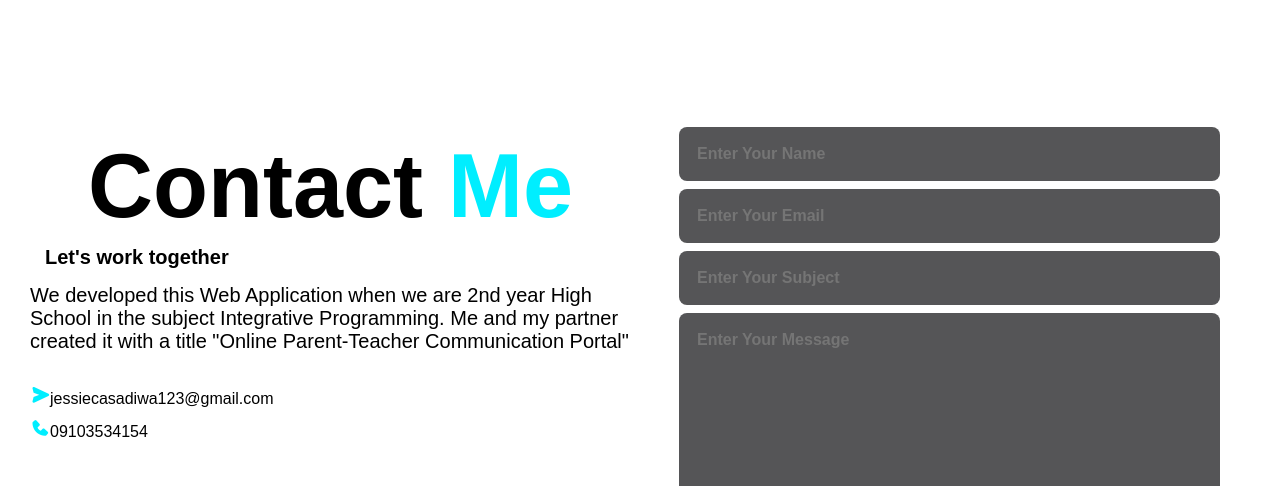
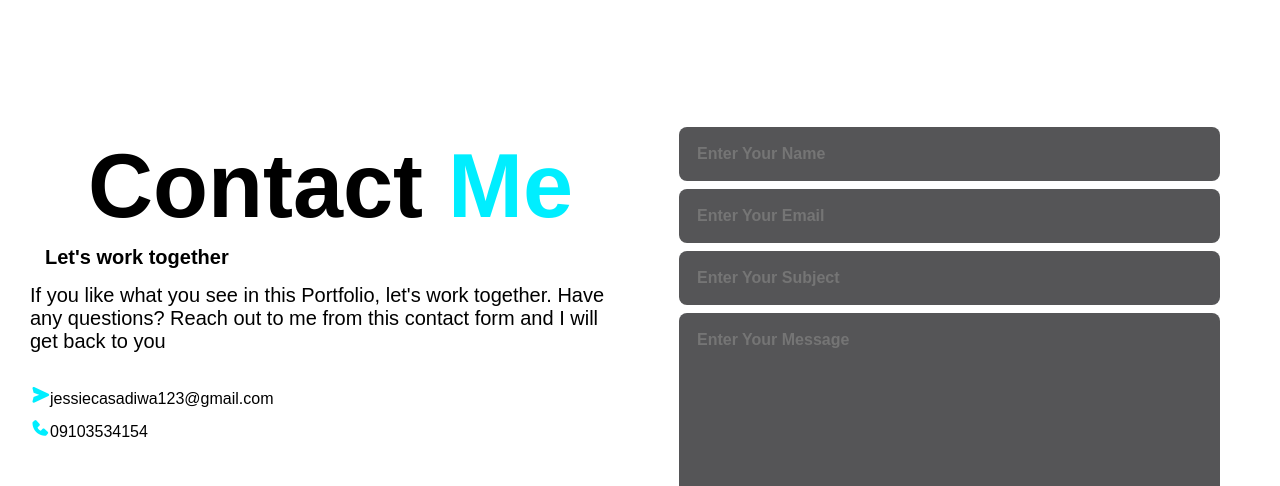
Before and after one commit to jessiecaaaa/portfolio, a plain HTML site: page index.html in a window 1280 px wide. Shown: the part 3179-3665 px from the top of the page. Drawn offline with nearby package versions, Linux system fonts and the light colour scheme.

Commit message:
Update index.html

```diff
--- a/index.html
+++ b/index.html
@@ -128,9 +128,8 @@
         <h2>Contact <span>Me</span></h2>
         <h4>Let's work together</h4>
         <p>
-            We developed this Web Application when we are 2nd year High School in the subject
-            Integrative Programming. Me and my partner created it with a title "Online Parent-Teacher
-        Communication Portal"</p>
+        If you like what you see in this Portfolio, let's work together. Have any questions?
+        Reach out to me from this contact form and I will get back to you </p>
         <div class="contact-list">
             <li><i class='bx bxs-send'></i>jessiecasadiwa123@gmail.com</li>
             <li><i class='bx bxs-phone'></i>09103534154</li>
```
